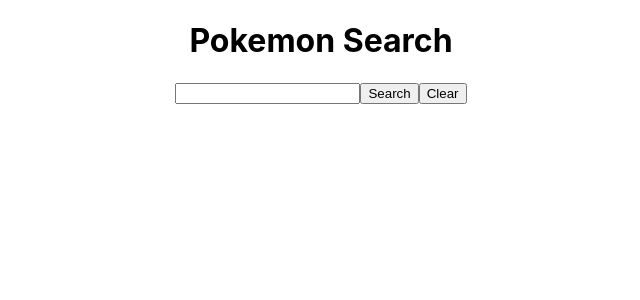
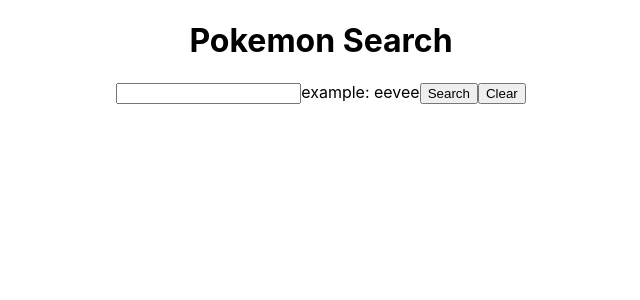
Before and after one commit to michellejt/pokeapi-react-app, a React (Create React App) app: page / in a window 1280 px wide. Shown: the top 300 px of the page, without its empty margins (319-959 px from the left). Built offline with nearby package versions, Linux system fonts and the light colour scheme.

Commit message:
Update PokeCard.js

```diff
--- a/src/components/PokeCard.js
+++ b/src/components/PokeCard.js
@@ -40,6 +40,7 @@
     <h1>Pokemon Search</h1>
     <form onSubmit={handleSubmit}>
         <input type="text" value={searchPokemons} onChange={handleChange}></input>
+        example: eevee
         <button type="submit">Search</button>
         <button type="button" onClick={onClear}>Clear</button>
     </form>
```
